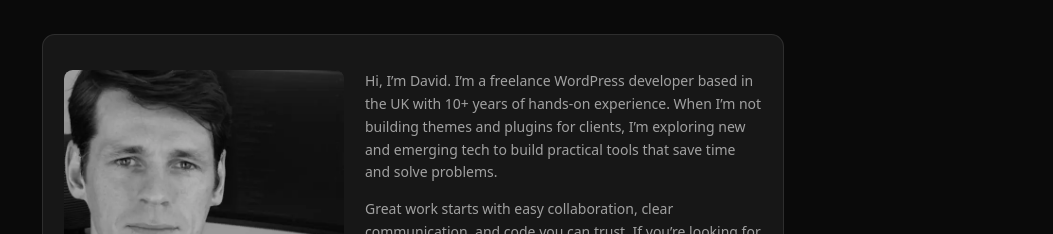
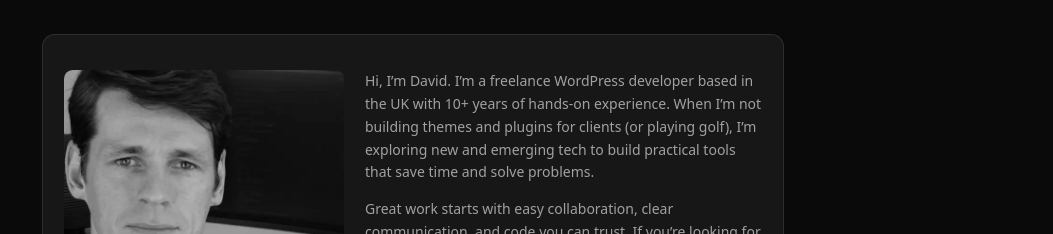
Before and after one commit to davidosull/osull-io, a Next.js app: page / in a window 1280 px wide. Shown: the part 414-648 px from the top of the page, without its empty margins (227-1280 px from the left). Built offline with nearby package versions, Linux system fonts and the light colour scheme.

Commit message:
updated about me content

```diff
--- a/components/about-me-card.tsx
+++ b/components/about-me-card.tsx
@@ -37,8 +37,9 @@ export function AboutMeCard() {
               <p className='text-muted-foreground leading-relaxed'>
                 Hi, I’m David. I’m a freelance WordPress developer based in the
                 UK with 10+ years of hands-on experience. When I’m not building
-                themes and plugins for clients, I’m exploring new and emerging
-                tech to build practical tools that save time and solve problems.
+                themes and plugins for clients (or playing golf), I’m exploring
+                new and emerging tech to build practical tools that save time
+                and solve problems.
               </p>
               <p className='text-muted-foreground leading-relaxed'>
                 Great work starts with easy collaboration, clear communication,
```
